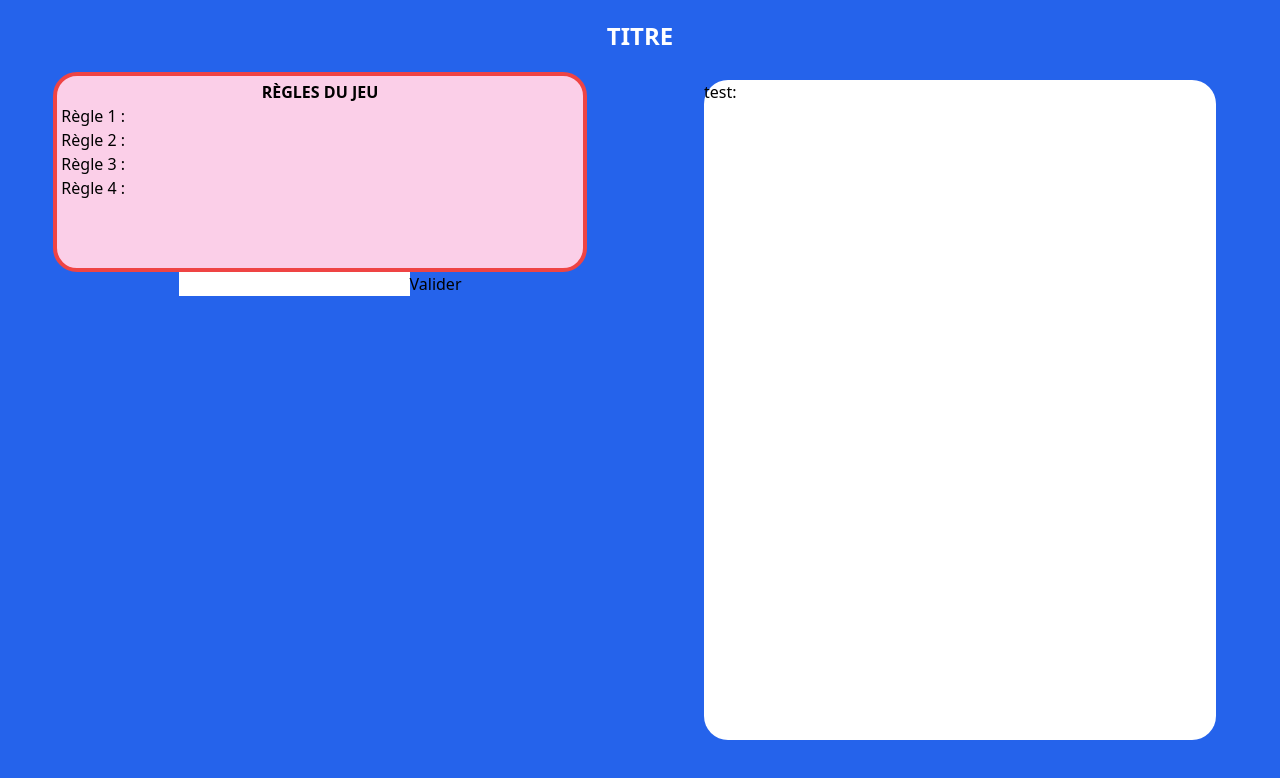
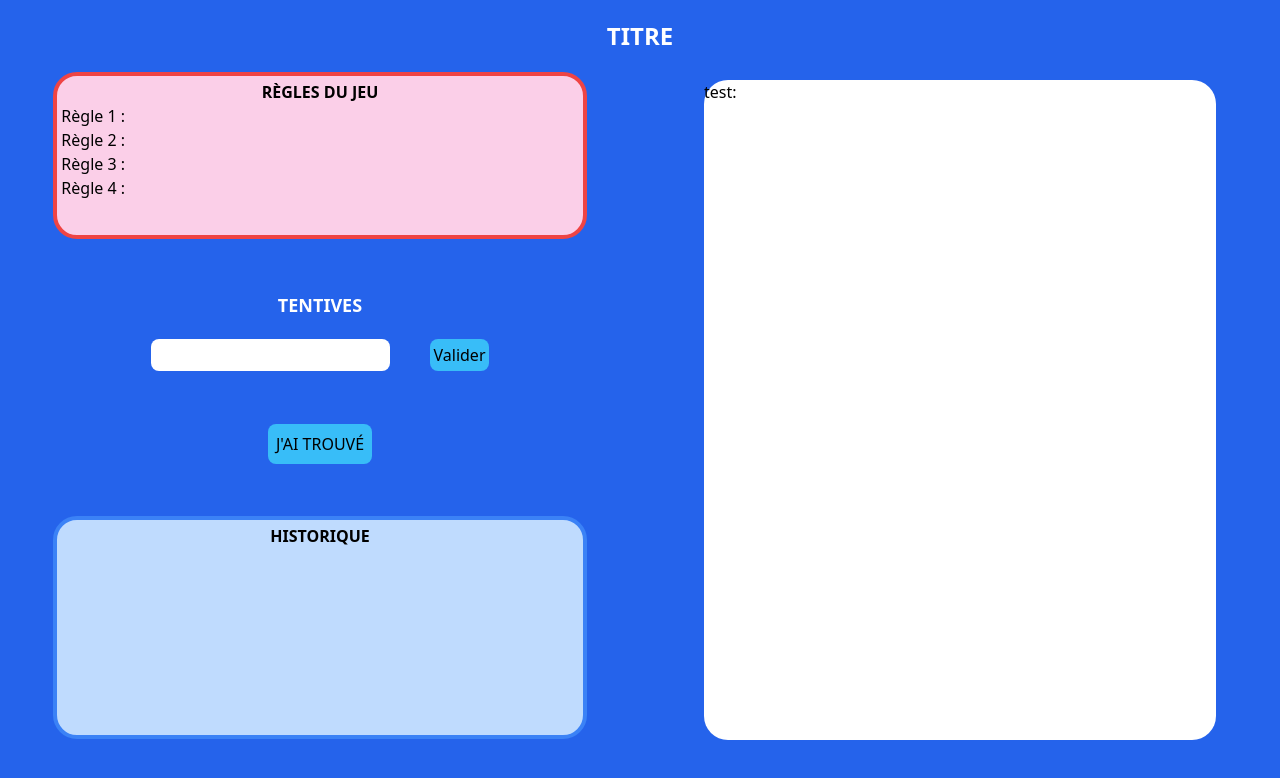
Before and after one commit to Osyrios/game-pendu, a React (Vite) app: page / in a window 1280 px wide. Shown: the top 778 px of the page. Built offline with nearby package versions, Linux system fonts and the light colour scheme.

Commit message:
Left part visual finished

```diff
--- a/src/component/body/LeftPart.tsx
+++ b/src/component/body/LeftPart.tsx
@@ -1,9 +1,13 @@
+import { FoundedButton } from "../leftPart/FoundedButton";
+import { History } from "../leftPart/History";
 import { Rules } from "../leftPart/Rules";
 import { TryZone } from "../leftPart/TryZone";
 
 export function LeftPart() {
-  return <div className="w-1/2 flex flex-col items-center">
+  return <div className="w-1/2 h-5/6 flex flex-col justify-between items-center">
     <Rules />
-    <TryZone/>
+    <TryZone />
+    <FoundedButton />
+    <History />
   </div>
 }
--- /dev/null
+++ b/src/component/leftPart/FoundedButton.tsx
@@ -0,0 +1,5 @@
+export function FoundedButton() {
+  return <div>
+    <button type="button" className="bg-sky-400 p-2 rounded-lg hover:bg-sky-500 hover:scale-110 uppercase">J'ai trouvé</button>
+  </div>
+}
--- /dev/null
+++ b/src/component/leftPart/History.tsx
@@ -0,0 +1,5 @@
+export function History() {
+  return <div className="bg-blue-200 text-center font-bold w-5/6 h-1/3 rounded-3xl overflow-y-auto p-1 border-4 border-blue-500">
+    HISTORIQUE
+  </div>
+}
--- a/src/component/leftPart/TryZone.tsx
+++ b/src/component/leftPart/TryZone.tsx
@@ -1,6 +1,12 @@
 export function TryZone() {
-  return <div>
-    <input type="text"></input>
-    <button type="button">Valider</button>
+  return <div className="flex flex-col items-center w-5/6">
+
+    <h2 className="mb-5 text-white uppercase font-bold text-lg">Tentives</h2>
+
+    <section>
+      <input type="text" className="me-10 p-1 rounded-lg text-center uppercase" maxLength={1}></input>
+      <button type="button" className="bg-sky-400 p-1 rounded-lg hover:bg-sky-500 hover:scale-105">Valider</button>
+    </section>
+
   </div>
 }
--- a/src/style/output.css
+++ b/src/style/output.css
@@ -554,6 +554,30 @@ video {
   --tw-contain-style:  ;
 }
 
+.m-5 {
+  margin: 1.25rem;
+}
+
+.me-4 {
+  margin-inline-end: 1rem;
+}
+
+.me-6 {
+  margin-inline-end: 1.5rem;
+}
+
+.me-8 {
+  margin-inline-end: 2rem;
+}
+
+.me-10 {
+  margin-inline-end: 2.5rem;
+}
+
+.mb-5 {
+  margin-bottom: 1.25rem;
+}
+
 .flex {
   display: flex;
 }
@@ -570,8 +594,16 @@ video {
   height: 100vh;
 }
 
-.h-2\/5 {
-  height: 40%;
+.h-2\/4 {
+  height: 50%;
+}
+
+.h-1\/5 {
+  height: 20%;
+}
+
+.h-1\/3 {
+  height: 33.333333%;
 }
 
 .w-1\/2 {
@@ -606,8 +638,16 @@ video {
   justify-content: flex-start;
 }
 
-.overflow-scroll {
-  overflow: scroll;
+.justify-between {
+  justify-content: space-between;
+}
+
+.justify-around {
+  justify-content: space-around;
+}
+
+.justify-evenly {
+  justify-content: space-evenly;
 }
 
 .overflow-y-auto {
@@ -618,6 +658,10 @@ video {
   border-radius: 1.5rem;
 }
 
+.rounded-lg {
+  border-radius: 0.5rem;
+}
+
 .border-4 {
   border-width: 4px;
 }
@@ -625,6 +669,11 @@ video {
 .border-red-500 {
   --tw-border-opacity: 1;
   border-color: rgb(239 68 68 / var(--tw-border-opacity));
+}
+
+.border-blue-500 {
+  --tw-border-opacity: 1;
+  border-color: rgb(59 130 246 / var(--tw-border-opacity));
 }
 
 .bg-blue-600 {
@@ -642,8 +691,27 @@ video {
   background-color: rgb(255 255 255 / var(--tw-bg-opacity));
 }
 
+.bg-blue-200 {
+  --tw-bg-opacity: 1;
+  background-color: rgb(191 219 254 / var(--tw-bg-opacity));
+}
+
+.bg-sky-400 {
+  --tw-bg-opacity: 1;
+  background-color: rgb(56 189 248 / var(--tw-bg-opacity));
+}
+
+.bg-green-400 {
+  --tw-bg-opacity: 1;
+  background-color: rgb(74 222 128 / var(--tw-bg-opacity));
+}
+
 .p-1 {
   padding: 0.25rem;
+}
+
+.p-2 {
+  padding: 0.5rem;
 }
 
 .py-5 {
@@ -651,8 +719,17 @@ video {
   padding-bottom: 1.25rem;
 }
 
+.px-4 {
+  padding-left: 1rem;
+  padding-right: 1rem;
+}
+
 .pt-2 {
   padding-top: 0.5rem;
+}
+
+.pe-4 {
+  padding-inline-end: 1rem;
 }
 
 .text-center {
@@ -662,6 +739,11 @@ video {
 .text-2xl {
   font-size: 1.5rem;
   line-height: 2rem;
+}
+
+.text-lg {
+  font-size: 1.125rem;
+  line-height: 1.75rem;
 }
 
 .font-bold {
@@ -676,3 +758,25 @@ video {
   --tw-text-opacity: 1;
   color: rgb(255 255 255 / var(--tw-text-opacity));
 }
+
+.hover\:scale-105:hover {
+  --tw-scale-x: 1.05;
+  --tw-scale-y: 1.05;
+  transform: translate(var(--tw-translate-x), var(--tw-translate-y)) rotate(var(--tw-rotate)) skewX(var(--tw-skew-x)) skewY(var(--tw-skew-y)) scaleX(var(--tw-scale-x)) scaleY(var(--tw-scale-y));
+}
+
+.hover\:scale-110:hover {
+  --tw-scale-x: 1.1;
+  --tw-scale-y: 1.1;
+  transform: translate(var(--tw-translate-x), var(--tw-translate-y)) rotate(var(--tw-rotate)) skewX(var(--tw-skew-x)) skewY(var(--tw-skew-y)) scaleX(var(--tw-scale-x)) scaleY(var(--tw-scale-y));
+}
+
+.hover\:bg-sky-500:hover {
+  --tw-bg-opacity: 1;
+  background-color: rgb(14 165 233 / var(--tw-bg-opacity));
+}
+
+.hover\:bg-green-500:hover {
+  --tw-bg-opacity: 1;
+  background-color: rgb(34 197 94 / var(--tw-bg-opacity));
+}
```
